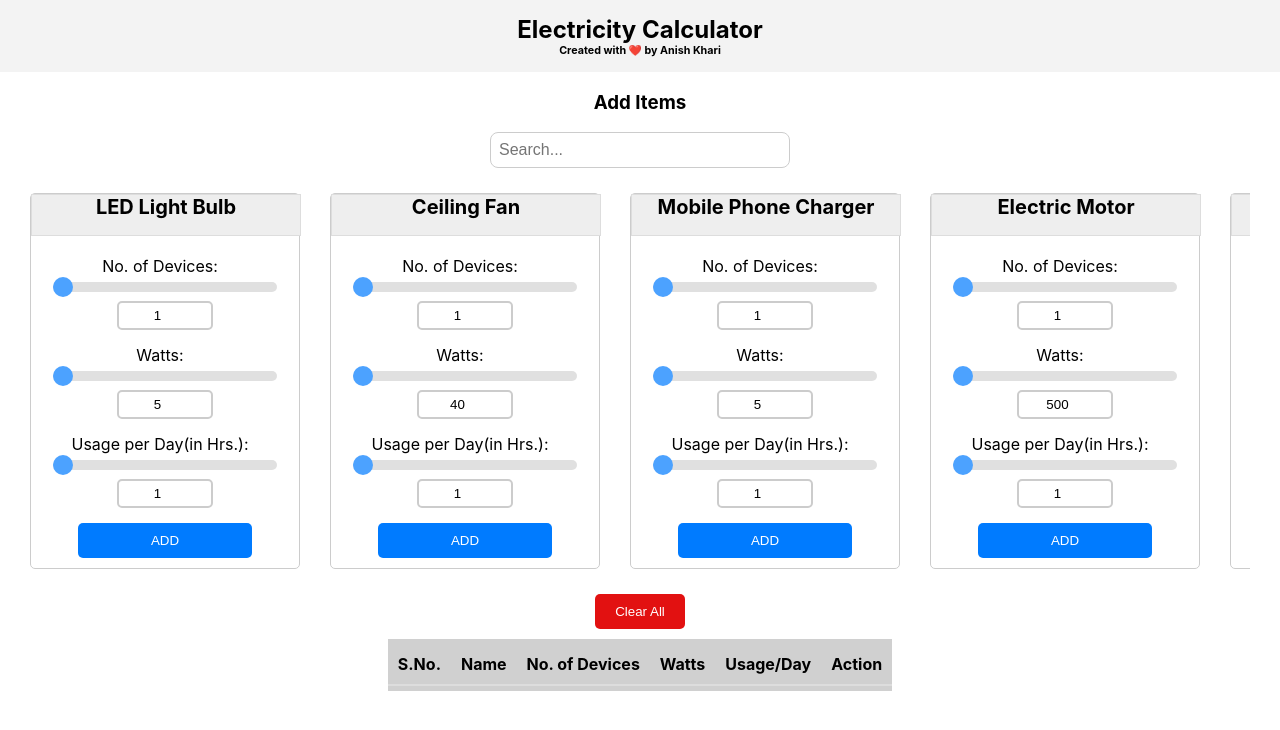
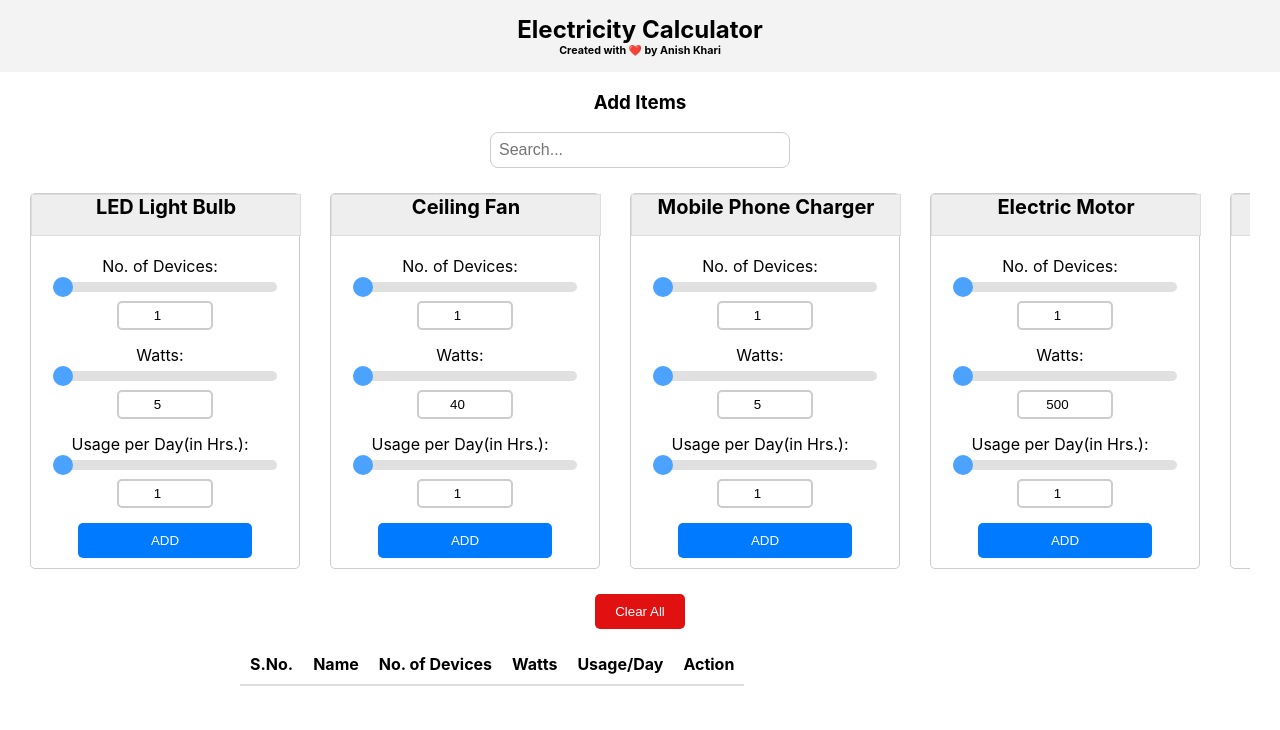
Before and after one commit to anishkharii/electricitycalculator, a React (Create React App) app: page / in a window 1280 px wide. Shown: the top 730 px of the page. Built offline with nearby package versions, Linux system fonts and the light colour scheme.

Commit message:
minor change

```diff
--- a/src/App.css
+++ b/src/App.css
@@ -88,9 +88,7 @@
 
 .table-container {
   position: relative;
-  display: inline-block;
   width: auto;
-  background-color: #0000002f;
   overflow-x: auto;
   text-align: center;
 }
```
